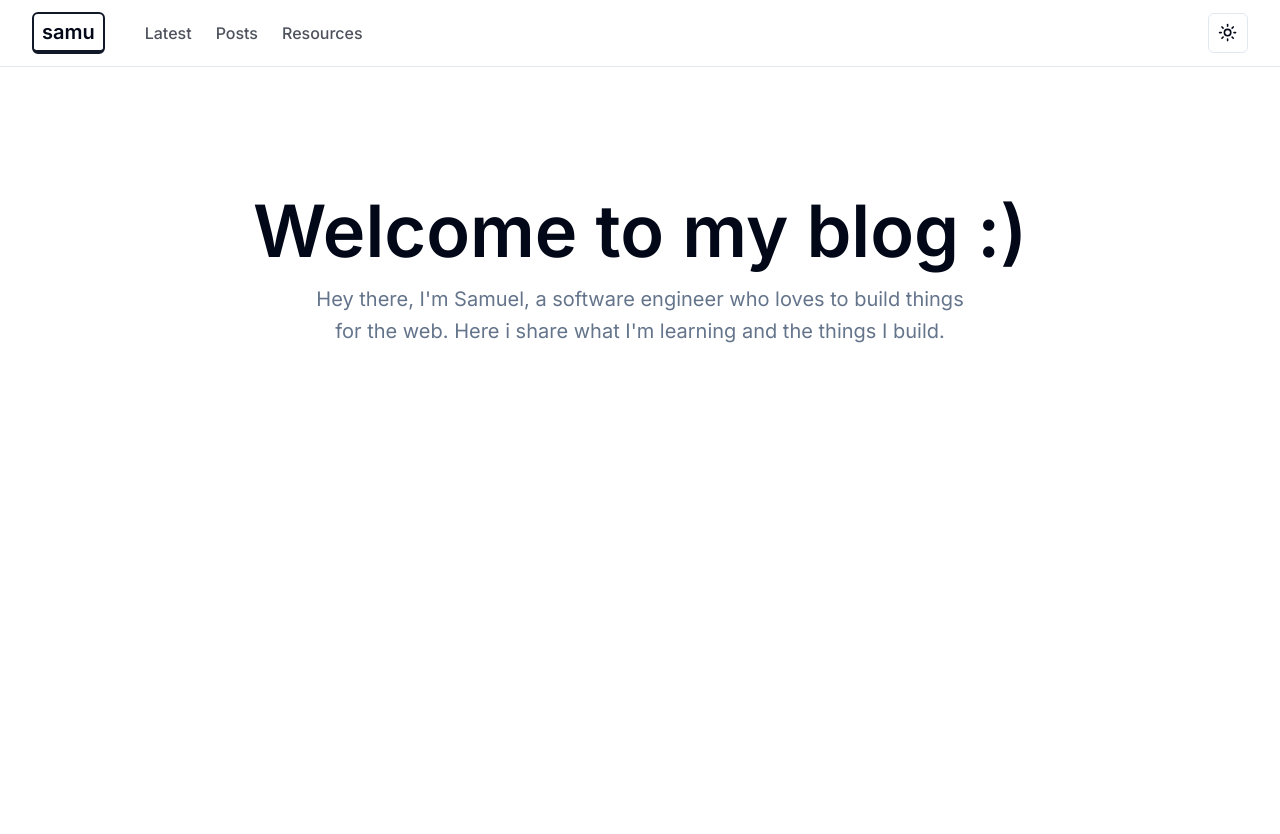
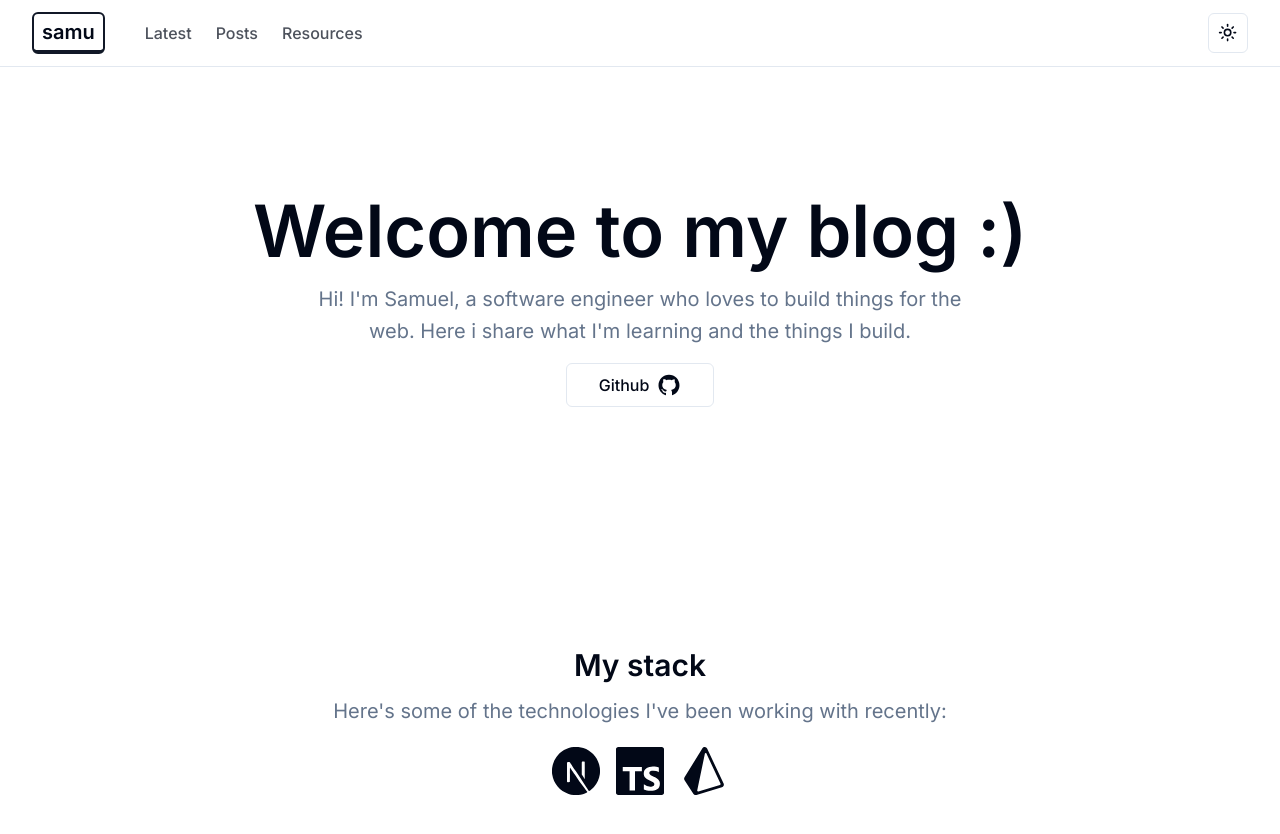
Before and after one commit to samuelpalacioss/blog-project, a Next.js app: page / in a window 1280 px wide. Shown: the top 834 px of the page. Before the commit the page ends 800 px from the top, so only its background shows below. Built offline with nearby package versions, Linux system fonts and the light colour scheme.

Commit message:
Add link to my github profile and a technologies stack showcase

```diff
--- a/app/page.tsx
+++ b/app/page.tsx
@@ -1,17 +1,39 @@
-import Image from 'next/image';
+import GithubButton from '@/components/GithubButton';
+import { SiNextdotjs, SiTypescript, SiPrisma } from 'react-icons/si';
 
 export default function Home() {
   return (
     <main className=''>
-      <section className='space-y-6 pt-12 md:pt-20 lg:py-32'>
+      <section className='space-y-6 pt-20 md:pt-24 lg:py-32'>
         <div className='container max-w-[64rem] text-center flex flex-col gap-4 items-center justify-center'>
           <h1 className='text-4xl md:text-5xl lg:text-7xl font-semibold'>
             Welcome to my blog :)
           </h1>
           <p className='max-w-[41rem] sm:text-xl text-muted-foreground sm:leading-8'>
-            Hey there, I'm Samuel, a software engineer who loves to build things
-            for the web. Here i share what I'm learning and the things I build.
+            Hi! I'm Samuel, a software engineer who loves to build things for
+            the web. Here i share what I'm learning and the things I build.
           </p>
+          <div className='flex items-center'>
+            <GithubButton text='Github' />
+          </div>
+        </div>
+      </section>
+
+      <section className='space-y-6 pt-16 md:py-24 lg:py-28'>
+        <div className='container max-w-[56rem] text-center flex flex-col gap-4 items-center'>
+          <h2 className='text-3xl font-semibold'>My stack</h2>
+          <p className='max-w-[80%] sm:text-xl text-muted-foreground leading-normal sm:leading-6'>
+            Here's some of the technologies I've been working with recently:
+          </p>
+        </div>
+        <div className='container flex items-center justify-center gap-4 max-w-[70%]'>
+          {/* Nextjs icon */}
+          <SiNextdotjs className='h-9 w-9 sm:h-12 sm:w-12' />
+
+          {/* Tailwind icon */}
+          <SiTypescript className='h-9 w-9 sm:h-12 sm:w-12' />
+          {/* Prisma icon */}
+          <SiPrisma className='h-9 w-9 sm:h-12 sm:w-12' />
         </div>
       </section>
     </main>
--- /dev/null
+++ b/components/GithubButton.tsx
@@ -0,0 +1,25 @@
+import Link from 'next/link';
+import { githubProfile } from '@/config/siteConfig';
+import { cn } from '@/lib/utils';
+import { buttonVariants } from './ui/button';
+import { AiFillGithub } from 'react-icons/ai';
+
+type GithubButtonProps = {
+  text: string;
+};
+
+export default function GithubButton({ text }: GithubButtonProps) {
+  return (
+    <Link
+      href={githubProfile}
+      target='_blank'
+      rel='noreferrer'
+      className={cn(buttonVariants({ variant: 'outline', size: 'lg' }))}
+    >
+      <div className='flex items-center gap-2 justify-between'>
+        <span className='text-base'>{text}</span>
+        <AiFillGithub size={24} />
+      </div>
+    </Link>
+  );
+}
--- /dev/null
+++ b/config/siteConfig.ts
@@ -0,0 +1 @@
+export const githubProfile = 'https://github.com/samuelpalaciosdev';
```
